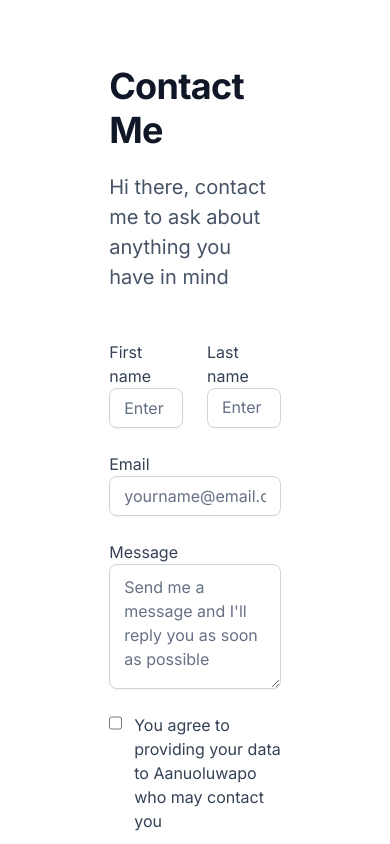
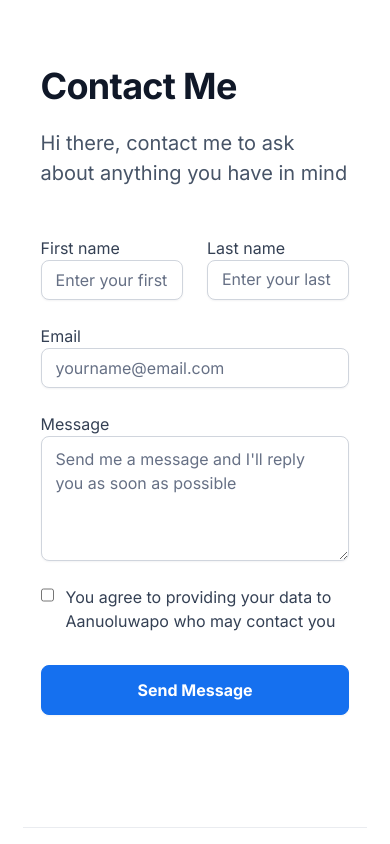
Before and after one commit to BlackMountA/Hng-task1, a React (Create React App) app: page /contact in a window 390 px wide. Shown: the top 844 px of the page. Built offline with nearby package versions, Linux system fonts and the light colour scheme.

Commit message:
feat: Responsiveness

```diff
--- a/src/components/Contactstyle.css
+++ b/src/components/Contactstyle.css
@@ -13,6 +13,26 @@
 .content2 {
   margin: 4rem auto;
   width: 50%;
+}
+@media (max-width: 1000px) {
+  .content2 {
+    width: 60%;
+  }
+}
+@media (max-width: 800px) {
+  .content2 {
+    width: 70%;
+  }
+}
+@media (max-width: 600px) {
+  .content2 {
+    width: 80%;
+  }
+}
+@media (max-width: 470px) {
+  .content2 {
+    width: 90%;
+  }
 }
 .contactheading {
   /* margin-top: 4rem; */
```
